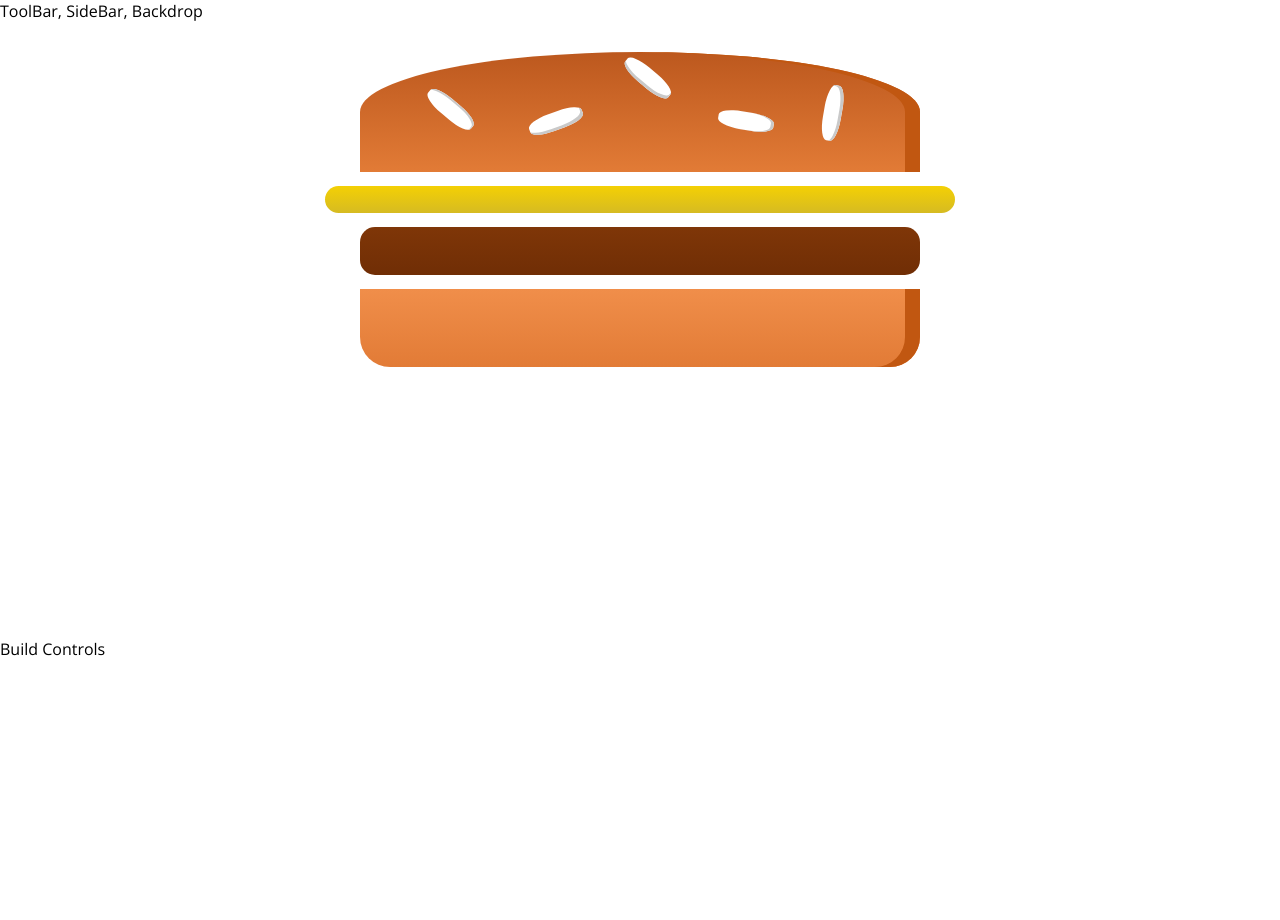
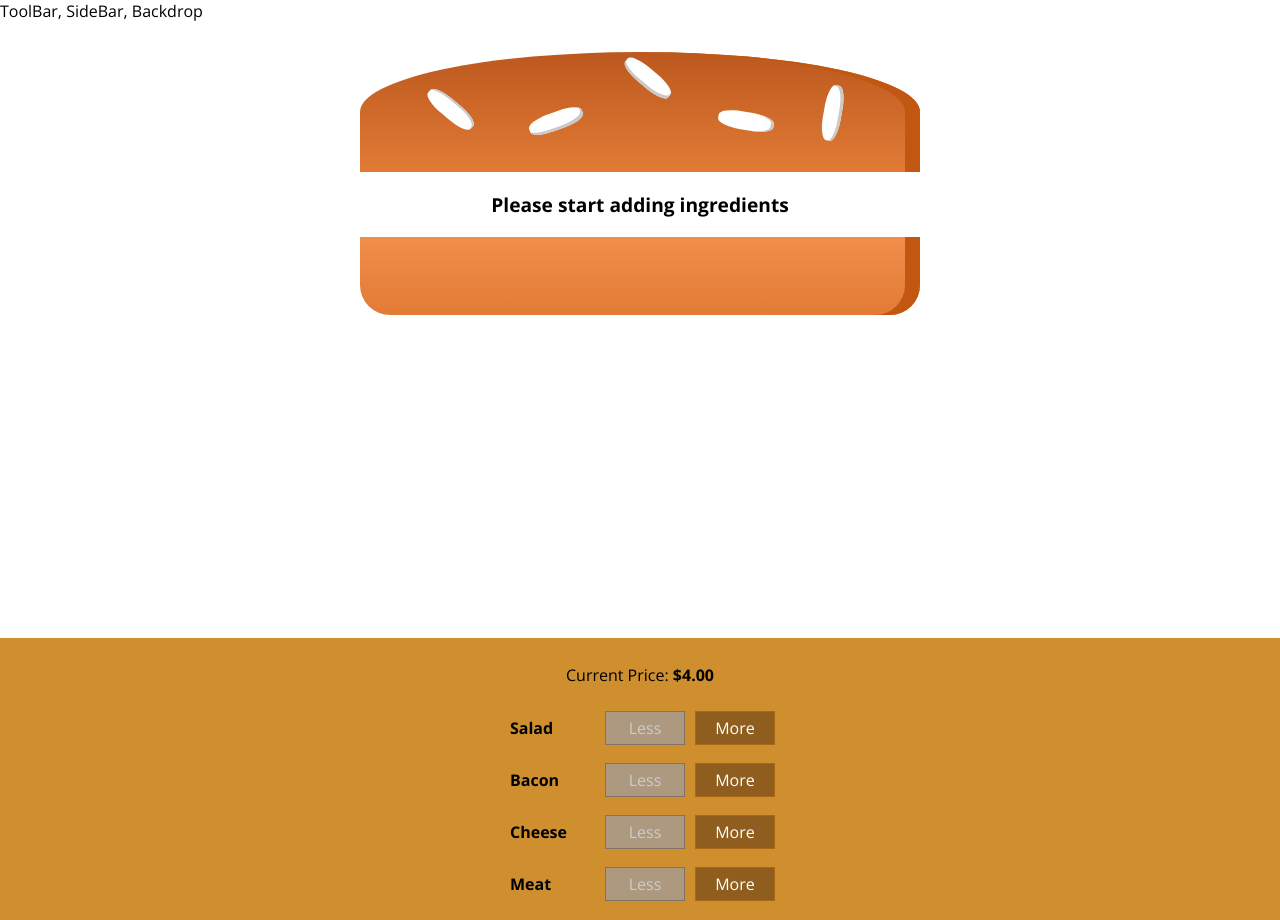
Before and after one commit to staskosatkin/react-burger-builder, a React (Create React App) app: page / in a window 1280 px wide. Before the commit the page ends 800 px from the top, so only its background shows below. Built offline with nearby package versions, Linux system fonts and the light colour scheme.

Commit message:
Controls and price were added

```diff
--- /dev/null
+++ b/src/components/Burger/BuildControls/BuildControl/BuildControl.js
@@ -0,0 +1,13 @@
+import React from 'react';
+
+import classes from './buildControl.module.css';
+
+const buildControl = (props) => {
+    return <div className={classes.BuildControl}>
+        <div className={classes.Label}>{props.label}</div>
+        <button className={classes.Less} onClick={props.removed} disabled={props.disabled}>Less</button>
+        <button className={classes.More} onClick={props.added}>More</button>
+    </div>
+};
+
+export default buildControl;
--- /dev/null
+++ b/src/components/Burger/BuildControls/BuildControl/buildControl.module.css
@@ -0,0 +1,56 @@
+.BuildControl {
+    display: flex;
+    justify-content: space-between;
+    align-items: center;
+    margin: 5px 0;
+}
+
+.BuildControl button {
+    display: block;
+    font: inherit;
+    padding: 5px;
+    margin: 0 5px;
+    width: 80px;
+    border: 1px solid #AA6817;
+    cursor: pointer;
+    outline: none;
+}
+
+.BuildControl button:disabled {
+    background-color: #AC9980;
+    border: 1px solid #7E7365;
+    color: #ccc;
+    cursor: default;
+}
+
+.BuildControl button:hover:disabled {
+    background-color: #AC9980;
+    color: #ccc;
+    cursor: not-allowed;
+}
+
+.Label {
+    padding: 10px;
+    font-weight: bold;
+    width: 80px;
+}
+
+.BuildControl .Less {
+    background-color: #D39952;
+    color: white;
+}
+
+.BuildControl .More {
+    background-color: #8F5E1E;
+    color: white;
+}
+
+.BuildControl .Less:hover, .BuildControl .Less:active {
+    background-color: #DAA972;
+    color: white;
+}
+
+.BuildControl .More:hover,.BuildControl .More:active {
+    background-color: #99703F;
+    color: white;
+}
--- /dev/null
+++ b/src/components/Burger/BuildControls/BuildControls.js
@@ -0,0 +1,28 @@
+import React from 'react';
+
+import classes from './buildControls.module.css'
+import BuildControl from './BuildControl/BuildControl';
+
+const controls = [
+    {label: 'Salad', type: 'salad'},
+    {label: 'Bacon', type: 'bacon'},
+    {label: 'Cheese', type: 'cheese'},
+    {label: 'Meat', type: 'meat'},
+];
+
+const buildControls = (props) => (
+    <div className={classes.BuildControls}>
+        <p>Current Price: <strong>${props.price.toFixed(2)}</strong></p>
+        {controls.map(control => {
+            return <BuildControl
+            key={control.label}
+            label={control.label}
+            added={() => props.ingredientAdded(control.type)}
+            removed={() => props.ingredientRemoved(control.type)}
+            disabled={props.disabled[control.type]}
+            />
+        })}
+    </div>
+);
+
+export default buildControls;
--- /dev/null
+++ b/src/components/Burger/BuildControls/buildControls.module.css
@@ -0,0 +1,10 @@
+.BuildControls {
+    width: 100%;
+    background-color: #CF8F2E;
+    display: flex;
+    flex-flow: column;
+    align-items: center;
+    box-shadow: 0 2px 1px #ccc;
+    margin: auto;
+    padding: 10px 0;
+}
--- a/src/components/Burger/Burger.js
+++ b/src/components/Burger/Burger.js
@@ -4,13 +4,27 @@ import classes from './Burger.module.css';
 import BurgerIngredient from './BurgerIngredient/BurgerIngredient';
 
 const burder = (props) => {
+
+    let transformedIngrediens = Object.keys(props.ingredients)
+        .map(igKey => {
+            return [...Array(props.ingredients[igKey])].map((_, index) => {
+                    return <BurgerIngredient key={igKey + index} type={igKey} />
+                });
+        })
+        .reduce((arr, el) => {
+            return arr.concat(el);
+        }, []);
+
+        if (transformedIngrediens.length === 0) {
+            transformedIngrediens = <p>Please start adding ingredients</p>;
+        }
+
+        console.log(transformedIngrediens);
+
     return (
-        <div class={classes.Burger}>
+        <div className={classes.Burger}>
             <BurgerIngredient type="bread-top" />
-
-            <BurgerIngredient type="cheese" />
-            <BurgerIngredient type="meat" />
-
+            {transformedIngrediens}
             <BurgerIngredient type="bread-bottom" />
         </div>
     );
--- a/src/containers/BurgerBuilder/BurgerBuilder.js
+++ b/src/containers/BurgerBuilder/BurgerBuilder.js
@@ -1,14 +1,83 @@
 import React, {Component} from 'react';
 
 import Burger from '../../components/Burger/Burger';
+import BuildControls from '../../components/Burger/BuildControls/BuildControls';
 import Aux from '../../hoc/Aux';
 
+const INGREDIENT_PRICES = {
+    salad: 0.5,
+    cheese: 0.4,
+    meat: 1.3,
+    bacon: 0.7
+};
+
 class BurgerBuilder extends Component {
+    state = {
+        ingredients: {
+            salad: 0,
+            bacon: 0,
+            cheese: 0,
+            meat: 0
+        },
+        totalPrice: 4
+    }
+
+    addIngredientHandler = (type) => {
+        const oldCount = this.state.ingredients[type];
+        const updatedCount = oldCount + 1;
+        const updatedIngredients = {
+            ...this.state.ingredients
+        };
+        updatedIngredients[type] = updatedCount;
+        const priceAddition = INGREDIENT_PRICES[type];
+        const oldPrice = this.state.totalPrice;
+        const newPrice = oldPrice + priceAddition;
+        this.setState({
+            totalPrice: newPrice,
+            ingredients: updatedIngredients
+        });
+    }
+
+    removeIngredientHandler = (type) => {
+        const oldCount = this.state.ingredients[type];
+
+        if (oldCount <= 0) {
+            return;
+        }
+
+        const updatedCount = oldCount - 1;
+        const updatedIngredients = {
+            ...this.state.ingredients
+        };
+        updatedIngredients[type] = updatedCount;
+        const priceDeduction = INGREDIENT_PRICES[type];
+        const oldPrice = this.state.totalPrice;
+        const newPrice = oldPrice + priceDeduction;
+        this.setState({
+            totalPrice: newPrice,
+            ingredients: updatedIngredients
+        });
+    }
+
     render() {
+
+        const disabledInfo = {
+            ...this.state.ingredients
+        };
+
+        for (let key in disabledInfo) {
+            disabledInfo[key] = disabledInfo[key] <= 0
+        }
+
         return (
             <Aux>
-                <Burger />
-                <div>Build Controls</div>
+                <Burger ingredients={this.state.ingredients} />
+                <BuildControls
+                    ingredientAdded={this.addIngredientHandler}
+                    ingredientRemoved={this.removeIngredientHandler}
+                    disabled={disabledInfo}
+                    price={this.state.totalPrice}
+                />
             </Aux>
         );
     }
```
